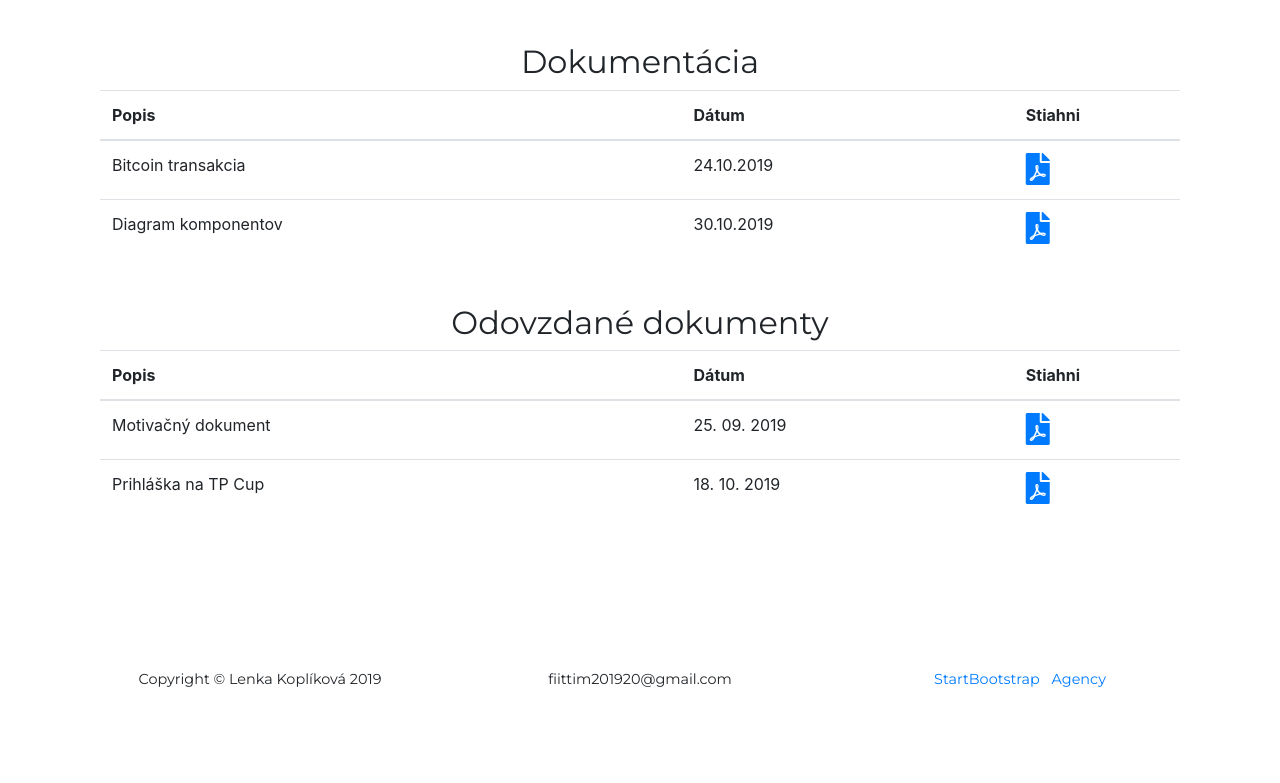
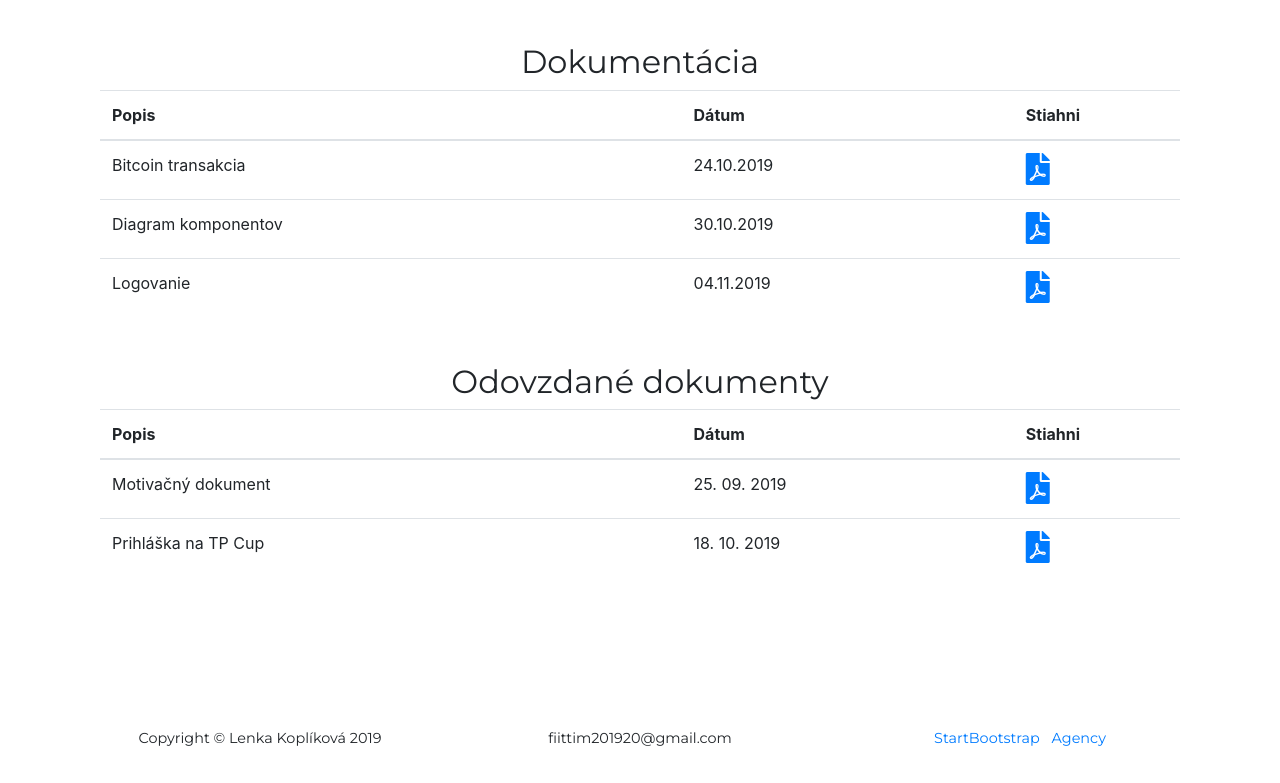
Before and after one commit to queen-Lenocka/TP-web-team20, a website with bundled scripts: page index.html in a window 1280 px wide. Shown: the part 4817-5600 px from the top of the page. Before the commit the page ends 5541 px from the top, so only its background shows below. Built offline with nearby package versions, Linux system fonts and the light colour scheme; a web font is replaced by a local one.

Commit message:
added dokument logovanie

```diff
--- a/index.html
+++ b/index.html
@@ -953,6 +953,16 @@
 				</a>
               </td>
             </tr>
+			<tr>
+              <td>Logovanie</td>
+              <td>04.11.2019</td>
+
+              <td>
+                <a href="download/dokumentacia/Logovanie.pdf" download="">
+                  <i class="fas fa-file-pdf fa-2x"></i>
+				</a>
+              </td>
+            </tr>
           </tbody>
         </table>
       </div>
```
Also changed, not shown: 1 other file.
